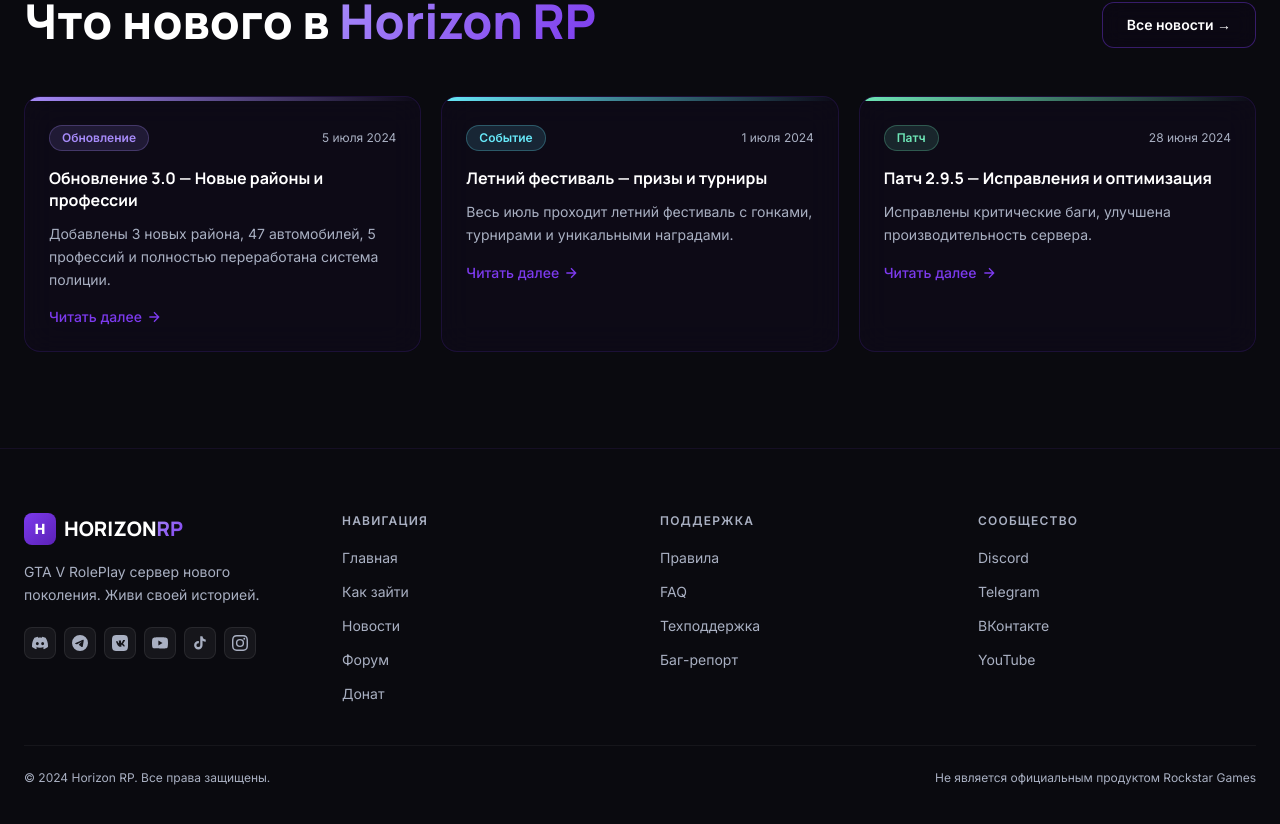
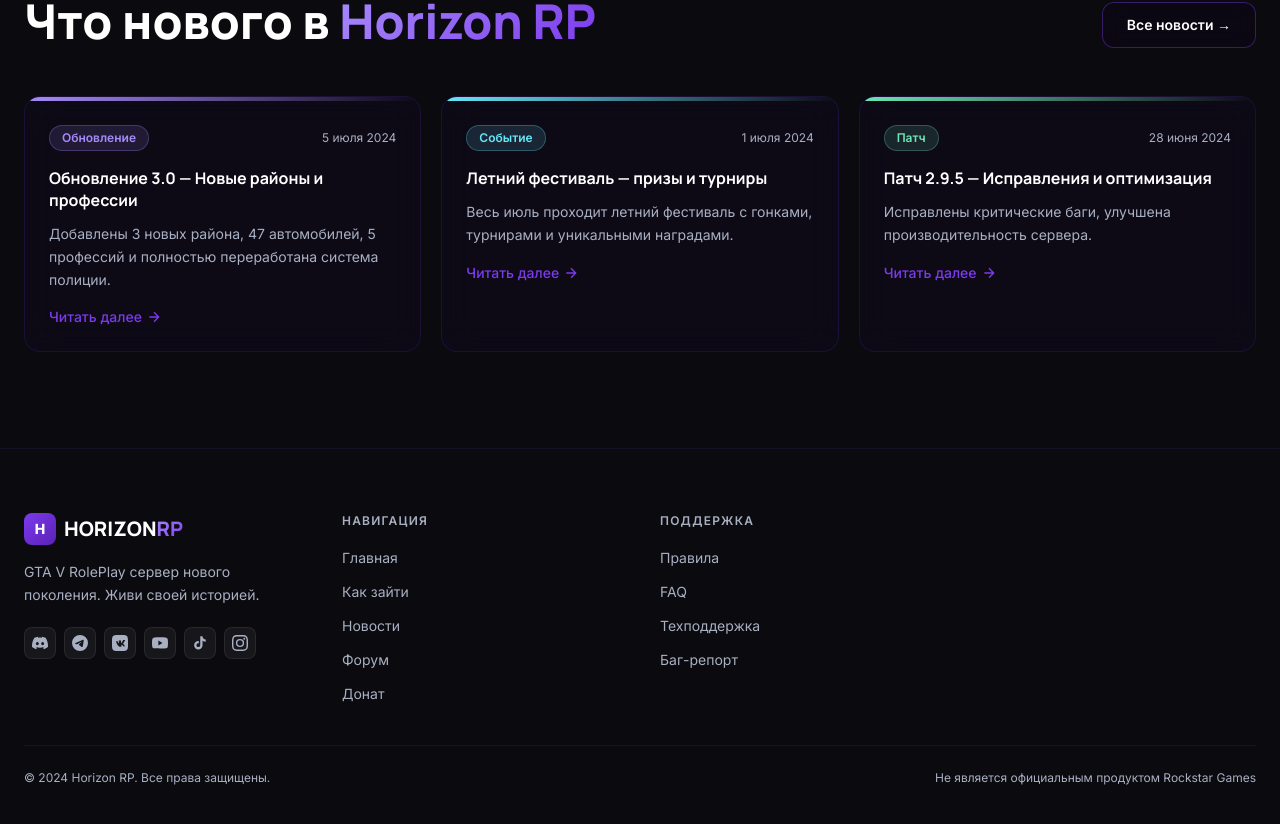
Before and after one commit to andreifedkov2001-cyber/horizon-rp-next, a Next.js app: page / in a window 1280 px wide. Shown: the part 1820-2644 px from the top of the page. Built offline with nearby package versions, Linux system fonts and the light colour scheme.

Commit message:
remove community column from footer

```diff
--- a/components/Footer.tsx
+++ b/components/Footer.tsx
@@ -34,7 +34,6 @@
           {[
             { title: 'Навигация', links: [{ l: 'Главная', h: '/' }, { l: 'Как зайти', h: '/start' }, { l: 'Новости', h: '/news' }, { l: 'Форум', h: '/forum' }, { l: 'Донат', h: '/donate' }] },
             { title: 'Поддержка', links: [{ l: 'Правила', h: '#' }, { l: 'FAQ', h: '#' }, { l: 'Техподдержка', h: '#' }, { l: 'Баг-репорт', h: '#' }] },
-            { title: 'Сообщество', links: [{ l: 'Discord', h: 'https://discord.gg/K2aE6q9NN' }, { l: 'Telegram', h: '#' }, { l: 'ВКонтакте', h: '#' }, { l: 'YouTube', h: '#' }] },
           ].map(col => (
             <div key={col.title}>
               <h4 className="text-xs font-semibold uppercase tracking-widest mb-4" style={{ color: '#A9B0C2' }}>{col.title}</h4>
```
